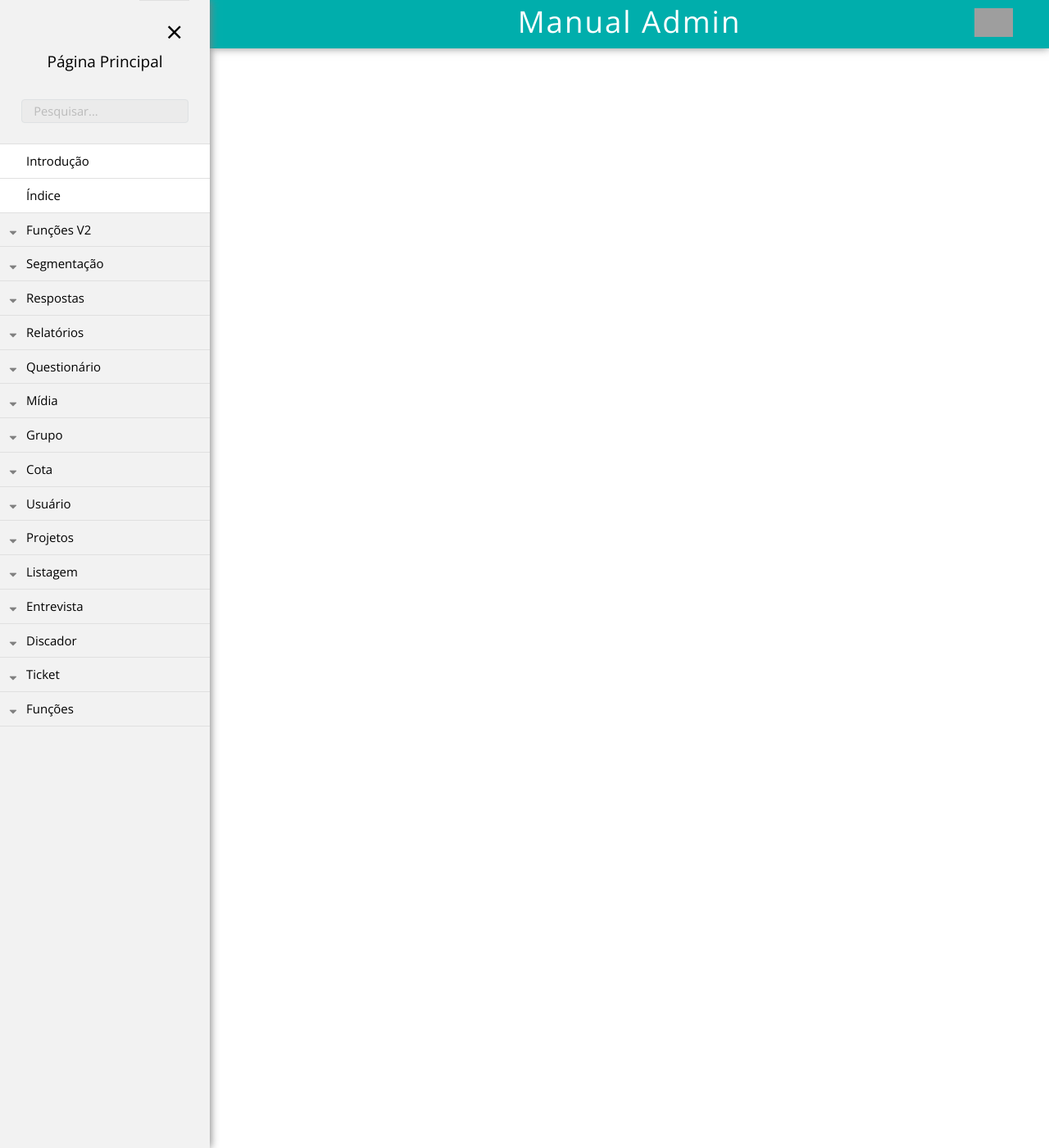
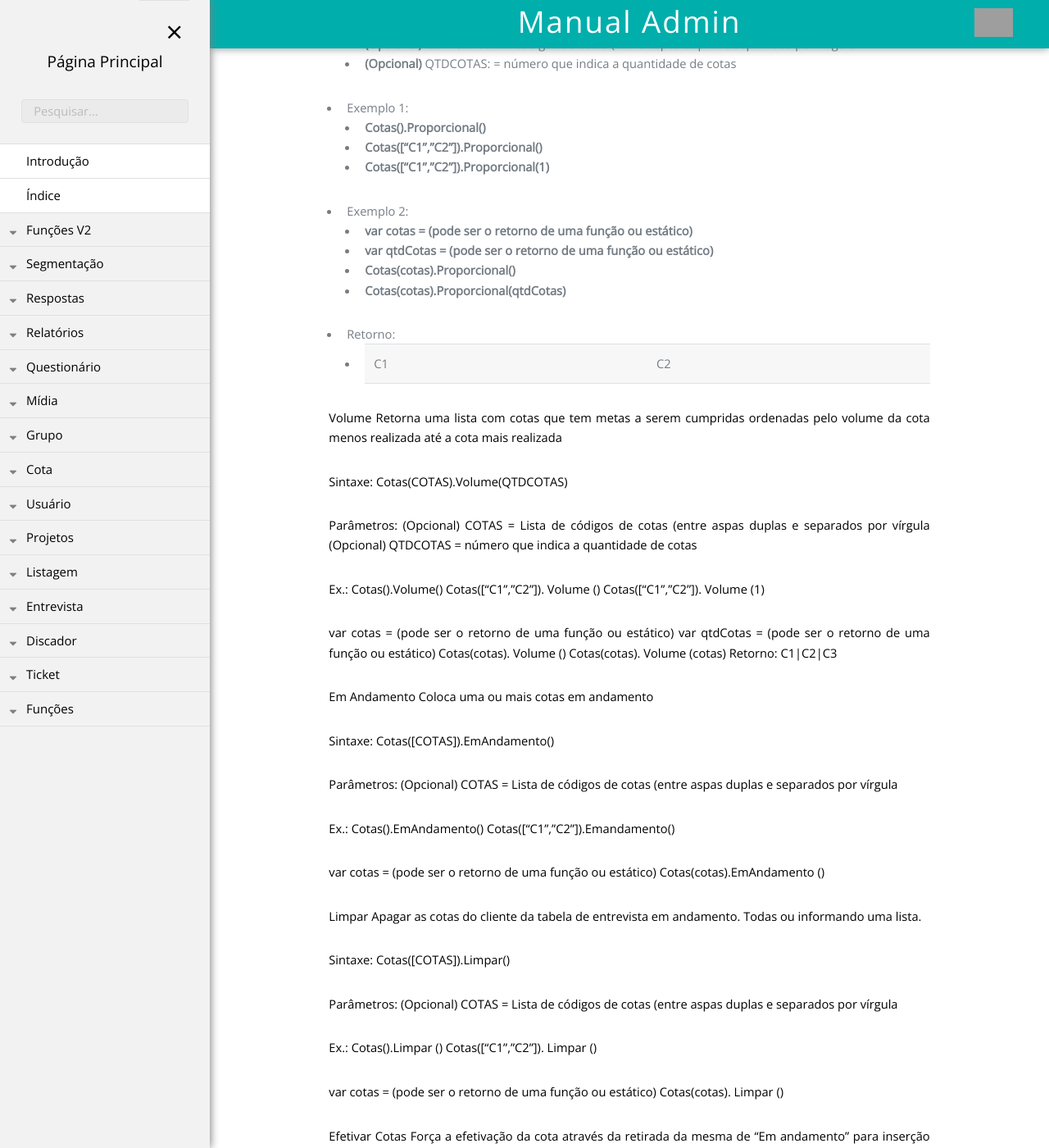
Before and after one commit to rogerio-figueiredo-hsr/hsrtechonline.github.io, a Jekyll site: the page built from _posts/2019-03-29-cotas.md, in a window 1280 px wide and 1400 px high, scrolled down 316 px. Shown: the whole window at 82% size. Built offline with Jekyll 4.4.1, drawn with Linux system fonts in a browser that asks for light colours; some of the changed text lies outside the part shown; grey boxes are pictures that could not be loaded.

Commit message:
Update 2019-03-29-cotas.md

```diff
--- a/_posts/2019-03-29-cotas.md
+++ b/_posts/2019-03-29-cotas.md
@@ -5,3 +5,112 @@ projeto: "fastQuestAdmin"
 permalink: /fastQuestAdmin/funcoesv2/cotas
 pasta: "funcoesv2"
 ---
+
+# Proporcional
+*Retorna uma lista com cotas que tem metas a serem cumpridas ordenadas pela cota menos cumprida até a cota mais próxima de cumprir*
+
+- Sintaxe:
+  - **Cotas([COTAS]).Proporcional(QTDCOTAS)**
+- Parâmetros:
+  - **(Opcional)** COTAS: Lista de códigos de cotas (entre aspas duplas e separados por vírgula
+  - **(Opcional)** QTDCOTAS: = número que indica a quantidade de cotas
+- Exemplo 1:
+  - **Cotas().Proporcional()**
+  - **Cotas(["C1","C2"]).Proporcional()**
+  - **Cotas(["C1","C2"]).Proporcional(1)**
+- Exemplo 2:
+  - **var cotas = (pode ser o retorno de uma função ou estático)**
+  - **var qtdCotas = (pode ser o retorno de uma função ou estático)**
+  - **Cotas(cotas).Proporcional()**
+  - **Cotas(cotas).Proporcional(qtdCotas)**
+- Retorno:
+  - C1|C2
+
+Volume
+Retorna uma lista com cotas que tem metas a serem cumpridas ordenadas pelo volume da cota menos realizada até a cota mais realizada
+
+Sintaxe:
+Cotas(COTAS).Volume(QTDCOTAS)
+
+Parâmetros:
+(Opcional) COTAS = Lista de códigos de cotas (entre aspas duplas e separados por vírgula
+(Opcional) QTDCOTAS = número que indica a quantidade de cotas
+
+Ex.:
+Cotas().Volume()
+Cotas(["C1","C2"]). Volume ()
+Cotas(["C1","C2"]). Volume (1)
+
+var cotas = (pode ser o retorno de uma função ou estático)
+var qtdCotas = (pode ser o retorno de uma função ou estático)
+Cotas(cotas). Volume ()
+Cotas(cotas). Volume (cotas)
+Retorno:
+C1|C2|C3
+
+Em Andamento
+Coloca uma ou mais cotas em andamento
+
+Sintaxe:
+Cotas([COTAS]).EmAndamento()
+
+Parâmetros:
+(Opcional) COTAS = Lista de códigos de cotas (entre aspas duplas e separados por vírgula
+
+Ex.:
+Cotas().EmAndamento()
+Cotas(["C1","C2"]).Emandamento()
+
+var cotas = (pode ser o retorno de uma função ou estático)
+Cotas(cotas).EmAndamento ()
+
+
+Limpar
+Apagar as cotas do cliente da tabela de entrevista em andamento. Todas ou informando uma lista.
+
+Sintaxe:
+Cotas([COTAS]).Limpar()
+
+Parâmetros:
+(Opcional) COTAS = Lista de códigos de cotas (entre aspas duplas e separados por vírgula
+
+Ex.:
+Cotas().Limpar ()
+Cotas(["C1","C2"]). Limpar ()
+
+var cotas = (pode ser o retorno de uma função ou estático)
+Cotas(cotas). Limpar ()
+
+
+Efetivar Cotas
+Força a efetivação da cota através da retirada da mesma de “Em andamento” para inserção dela na tabela de “entrevista realizada”
+
+Sintaxe:
+Cotas([COTAS]).EfetivarCotas()
+
+Parâmetros:
+(Opcional) COTAS = Lista de códigos de cotas (entre aspas duplas e separados por vírgula
+
+Ex.:
+Cotas().EfetivarCotas ()
+Cotas(["C1","C2"]). EfetivarCotas ()
+
+var cotas = (pode ser o retorno de uma função ou estático)
+Cotas(cotas).EfetivarCotas ()
+
+
+Randomizar Cotas
+Retorna a lista de cotas de forma randomizada.
+
+Sintaxe:
+Cotas([COTAS]).Randomizar()
+
+Parâmetros:
+(Opcional) COTAS = Lista de códigos de cotas (entre aspas duplas e separados por vírgula
+
+Ex.:
+Cotas().Randomizar()
+Cotas(["C1","C2"]). Randomizar()
+
+var cotas = (pode ser o retorno de uma função ou estático)
+Cotas(cotas).Randomizar()
```
